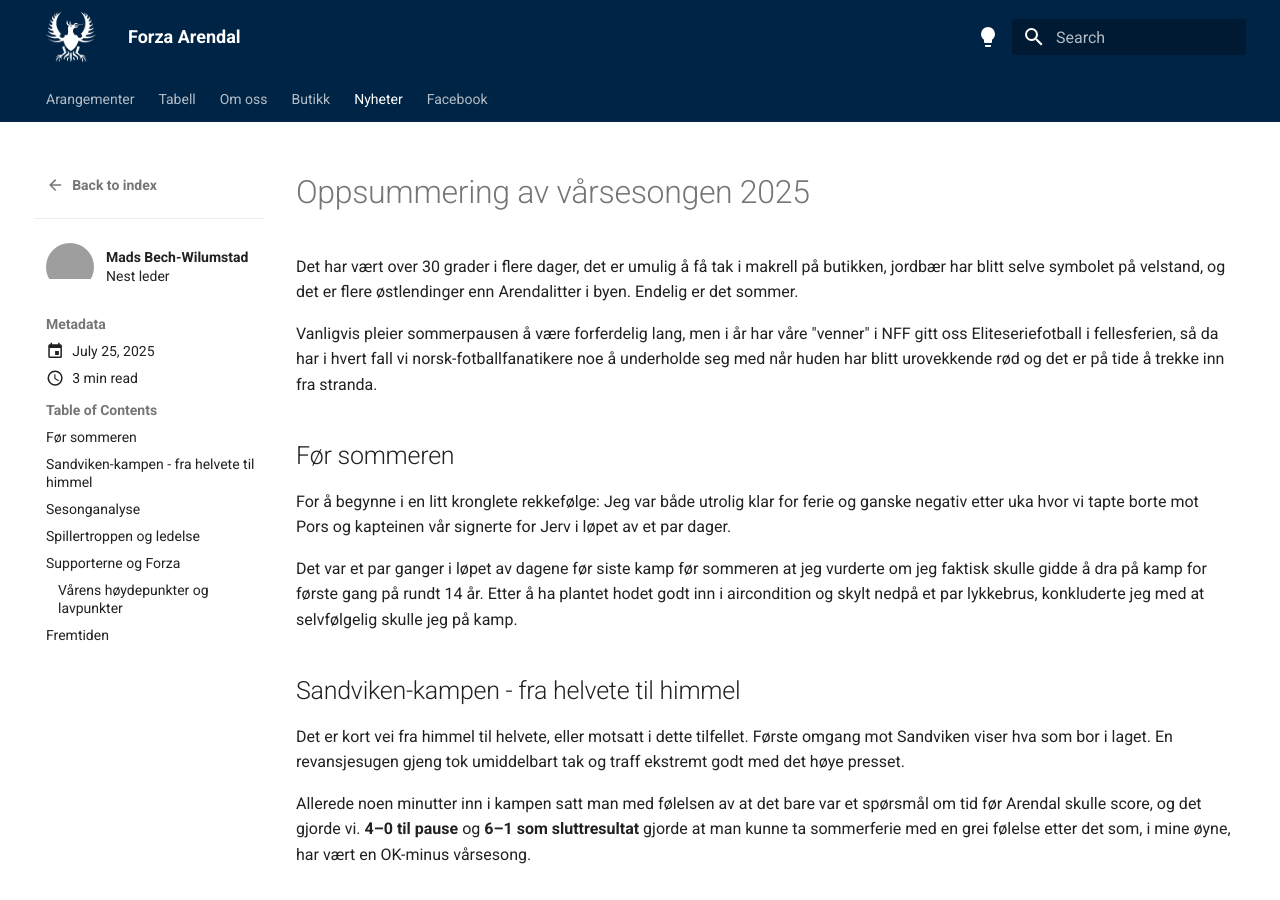
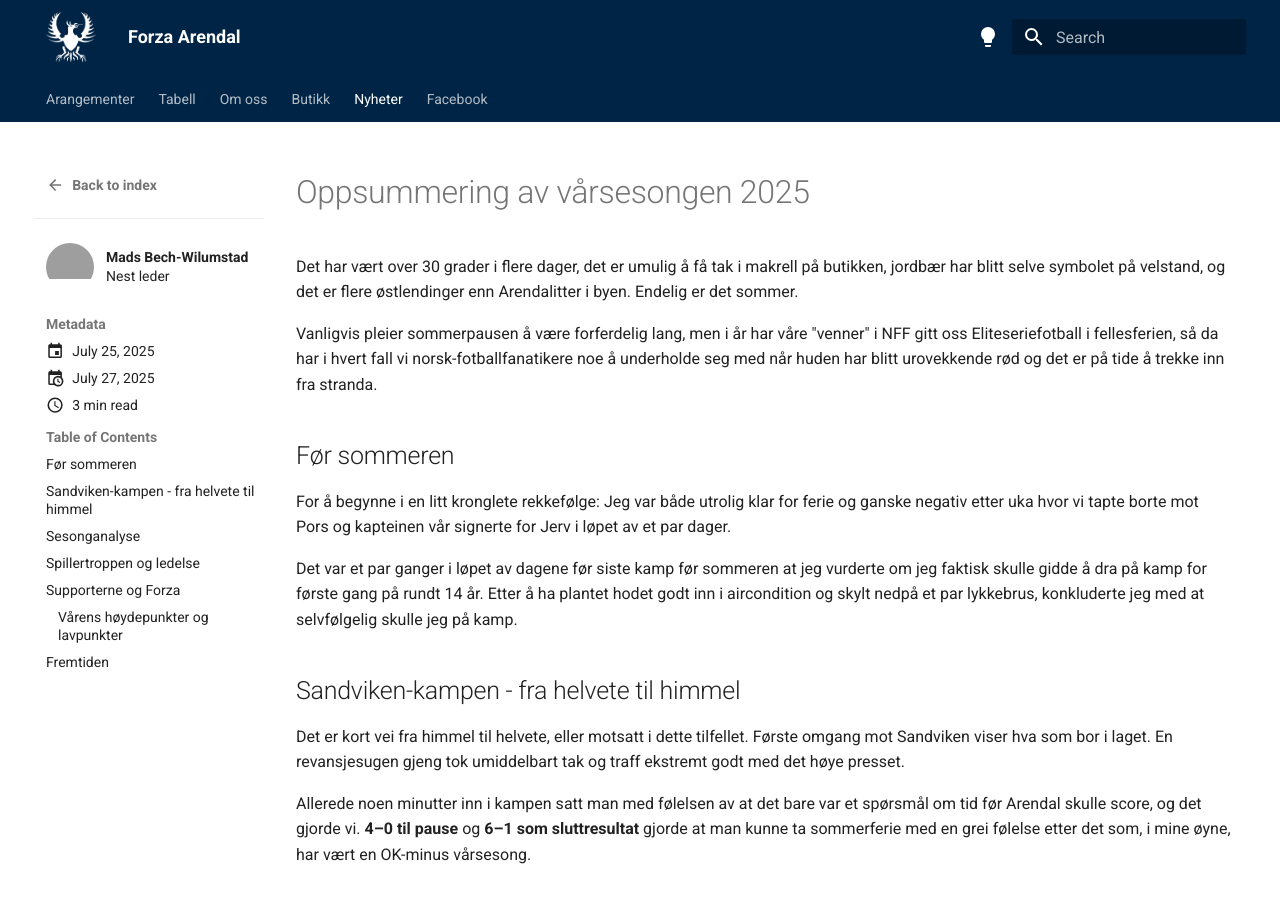
Before and after one commit to lewiuberg/forza-arendal, an MkDocs documentation site: the page built from docs/blog/posts/2025-07-25.md, in a window 1280 px wide and 900 px high. Built offline with MkDocs 1.6.1 and Material for MkDocs 9.7.7, drawn with Linux system fonts in a browser that asks for light colours; comment, search, counter and statistics services are not loaded; grey boxes are pictures that could not be loaded.

Commit message:
Update updated date in match report for July 25, 2025

```diff
--- a/docs/blog/posts/2025-07-25.md
+++ b/docs/blog/posts/2025-07-25.md
@@ -1,7 +1,7 @@
 ---
 date:
   created: 2025-07-25
-  # updated: 2025-04-16
+  updated: 2025-07-27
 authors:
   - mads
 draft: false
```
